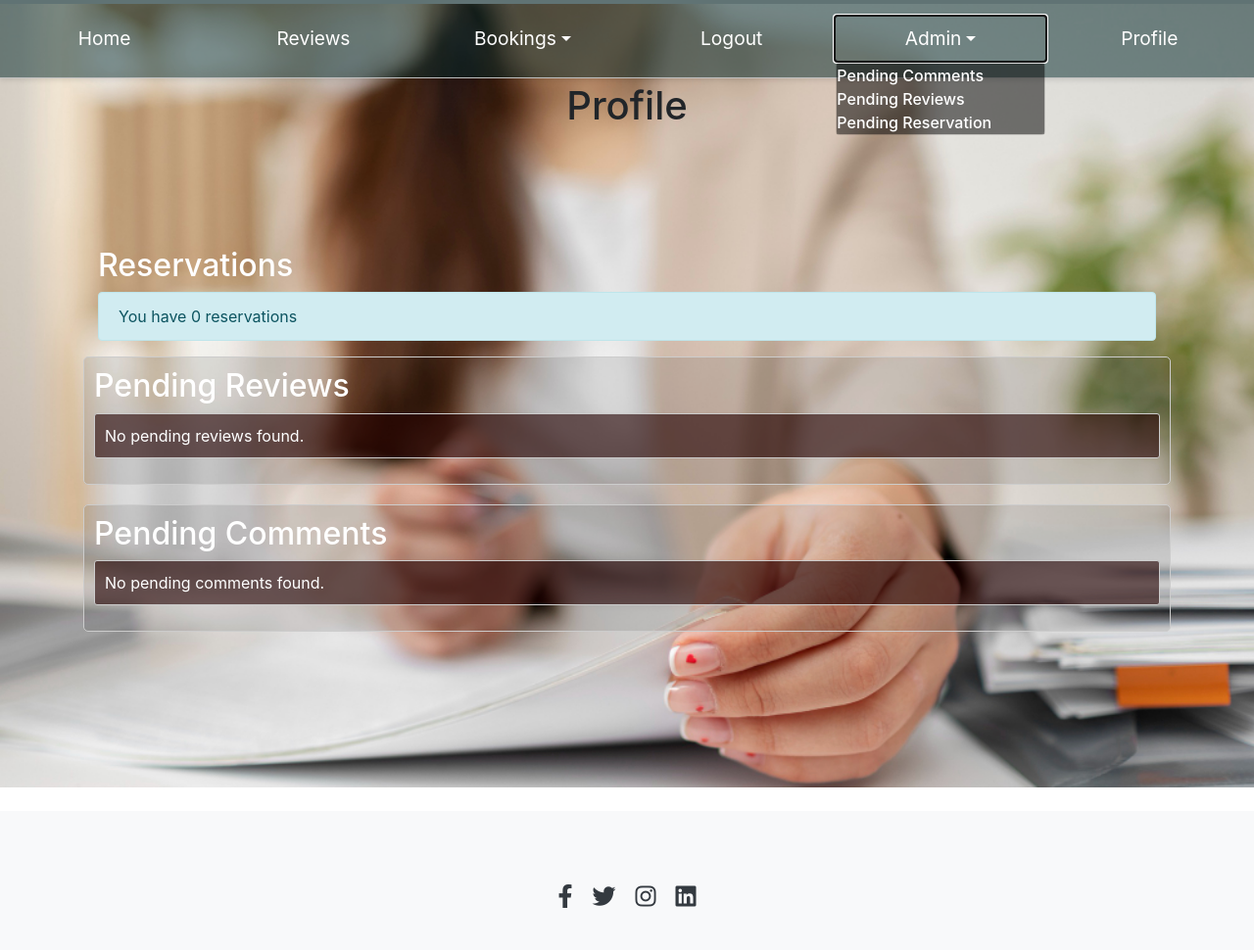
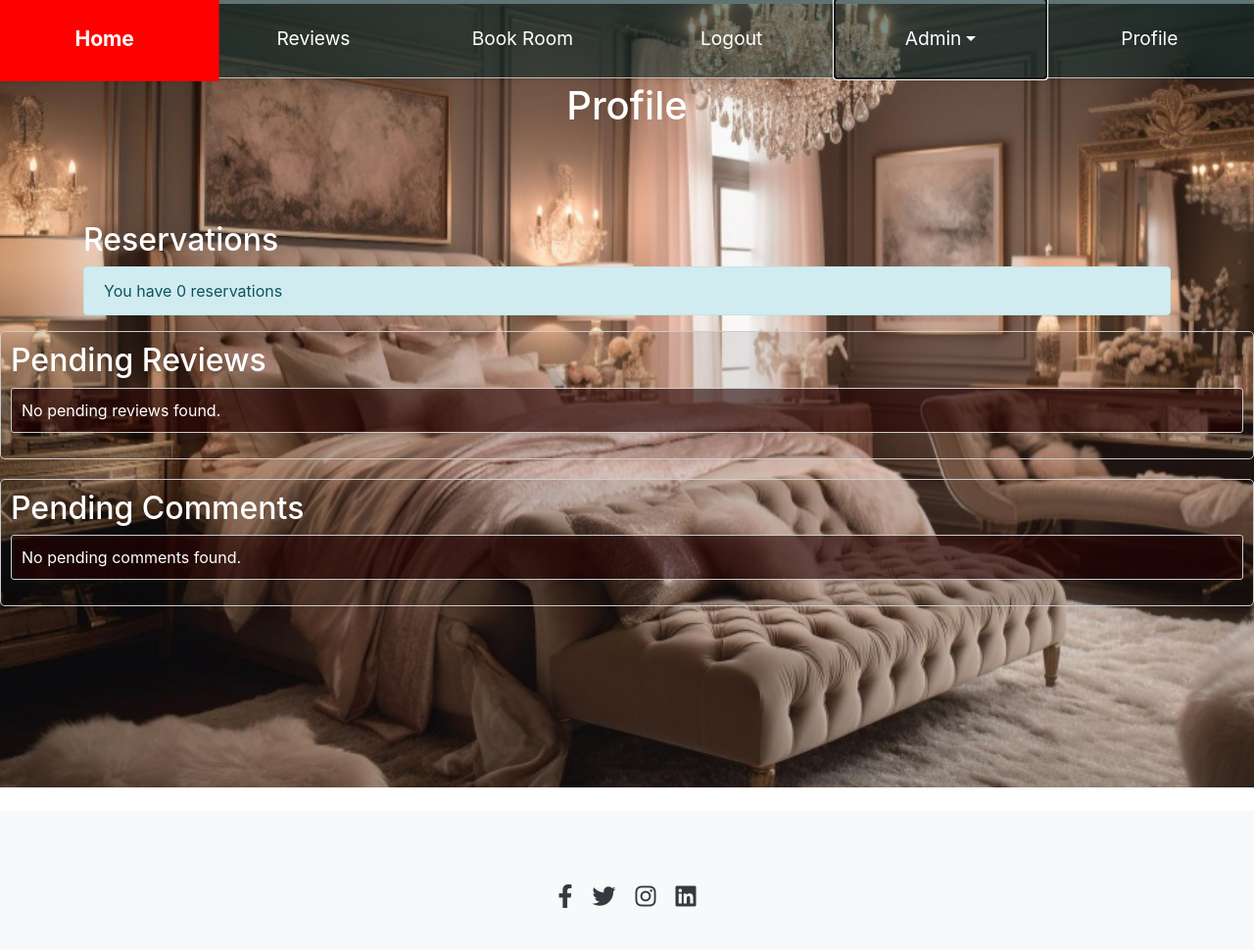
Before and after one commit to nlekkerman/hotel-wantit, a Django app: page /notifications/ in a window 1280 px wide, after a click on "Admin". Shown: the whole page at 98% size. Run offline with Django 4.2, Linux system fonts and the light colour scheme; the visitor is signed in with stand-in values (Sample User, id 1); data that the repository does not hold is empty; some libraries are stand-ins or nearby versions.

Commit message:
Styled navba, and profile.

```diff
--- a/static/css/style.css
+++ b/static/css/style.css
@@ -1,4 +1,7 @@
-/*<a href="https://www.freepik.com/free-photo/young-adult-organizing-documents_26298132.htm#fromView=search&page=1&position=9&uuid=111ae784-2a8f-4e14-981d-9371d9795993">Image by freepik</a>*/
+/*
+<a href="https://www.freepik.com/search">Icon by Iconic Panda</a>
+<a href="https://www.freepik.com/search#uuid=c47bf124-ad03-405f-9847-1217d7d8091e">Icon by graphicmall</a>
+<a href="https://www.freepik.com/free-photo/young-adult-organizing-documents_26298132.htm#fromView=search&page=1&position=9&uuid=111ae784-2a8f-4e14-981d-9371d9795993">Image by freepik</a>*/
 
 /* GENERAL STYLES*/
 
@@ -38,7 +41,7 @@
     background-color: rgba(1, 38, 41, 0.5);
     animation: slideInFromLeft 1.5s ease-in-out;
     border-bottom: 1px solid silver;
-    height: 80px;
+    height: 40px;
     text-align: center;
 }
 
@@ -46,7 +49,7 @@
     width: 100% !important;
     position: absolute;
     right: 0;
-    margin: 15px 0px;
+    margin: 20px 0px;
 }
 
 
@@ -75,6 +78,9 @@
     height: 100% !important;
 }
 
+.avbar.toggler-active .nav-item {
+    background-color: rgba(0, 0, 0, 0.5);
+}
 
 .avbar .nav-item {
 
@@ -89,8 +95,7 @@
 }
 
 .avbar .nav-link {
-    background-color: rgba(0, 0, 0, 0.8) !important;
-
+    height: 100%;
     color: rgb(255, 255, 255);
     display: flex;
     width: 100%;
@@ -98,8 +103,8 @@
     text-align: end;
     padding-right: 20px;
     text-decoration: none;
+    background-color: transparent !important;
     transition: background-color 0.3s, color 0.3s;
-    /* Smooth transition for hover effect */
 
 }
 
@@ -113,26 +118,21 @@
     animation: zoomIn 1.8s ease-in;
 }
 
+.positioning-class {
+    margin-bottom: 10px;
+}
+
 .nav-link i {
     margin-right: 8px;
     transition: background-color 0.3s, color 0.3s;
 }
 
-/* Hover effect for nav links */
-.nav-link:hover {
-    background-color: silver;
-    color: black;
-}
-
-
-.nav-link:hover i {
-    color: black;
-
-}
+
 
 .navbar-toggler {
     right: 10px;
     position: absolute;
+    padding-bottom: 5px;
 }
 
 .navbar-toggler-icon {
@@ -179,18 +179,66 @@
 
 .dropdown-menu {
     width: 100%;
+    display: flex;
+    flex-direction: row;
     background-color: rgba(0, 0, 0, 0.3);
     padding: 0 !important;
-
-}
-
-.dropdown-item {
-    background-color: rgba(0, 0, 0, 0.3);
-    margin: 0 !important;
+    margin-top: 10px;
+
+}
+
+/* Dropdown menu styling */
+.avbar .dropdown-menu {
+    display: none;
+    position: absolute;
+    background-color: rgba(0, 0, 0, 0.7);
+    /* Background color */
+    box-shadow: 0px 8px 16px rgba(0, 0, 0, 0.1);
+    /* Box shadow */
+    z-index: 1;
+    /* Ensure it appears above other elements */
+
+}
+
+.avbar .dropdown-item {
+    color: white;
+    border-radius: 0 !important;
     font-weight: 500;
-    color: rgb(255, 255, 255) !important;
-    height: 100%;
-    padding: 0 !important;
+    padding: 10px;
+    /* Padding */
+    text-decoration: none;
+    /* Remove underline */
+    display: block;
+    border-radius: 0 !important;
+}
+
+.avbar .dropdown-item:hover {
+    background-color: #f8f9fa;
+    /* Background color on hover */
+    color: #ff6600;
+    /* Text color on hover */
+}
+
+.avbar .dropdown-item img.dropdown-icon {
+    width: 50px;
+    /* Adjust icon size */
+    height: 50px;
+    margin-right: 10px;
+    /* Space between icon and text */
+}
+
+.avbar .nav-item.dropdown:hover .dropdown-menu {
+    display: block;
+}
+
+.dropdown-item-container {
+    display: flex;
+    flex-direction: row;
+}
+
+.dropdown-item-custom-style {
+    display: flex;
+    flex-direction: column;
 }
 
 /*CHAT*/
@@ -426,8 +474,7 @@ label {
 /*LOGO STYLES*/
 
 .logo-container {
-    top: 50px;
-
+    top: 70px;
     text-align: center;
     padding: 20px 10px 0px 10px;
     background-color: rgba(0, 0, 0, 0.3);
@@ -442,13 +489,16 @@ label {
     border-bottom-left-radius: 25px;
 }
 
-#confirmationModal {
-    width: 50%;
-}
+.logo-container p {
+    font-size: 0.7rem;
+}
+
+
 
 #logo {
-    width: 60px;
+    width: 40px;
     border-radius: 50%;
+
     border: 3px solid silver;
 }
 
@@ -701,6 +751,14 @@ label {
     -webkit-line-clamp: 3;
     /* Number of lines to show */
     -webkit-box-orient: vertical;
+    overflow: hidden;
+    text-overflow: ellipsis;
+}
+
+.review-text-profile {
+    display: block;
+    width: 100%;
+    white-space: nowrap;
     overflow: hidden;
     text-overflow: ellipsis;
 }
@@ -912,15 +970,23 @@ label {
     animation: zoomIn 1.2s ease-in;
     min-height: 100vh !important;
     width: 100% !important;
-    background-image: url("../images/reviews-background.jpg");
+    background-image: url("../images/room7.jpg");
     background-size: cover;
     background-position: center;
     background-repeat: no-repeat;
 }
 
+.card-body:hover {
+    transform: scale(1.02);
+    /* Scale up slightly on hover */
+    /* Additional styles for hover state */
+}
+
 .notification-title {
     text-align: center;
     padding-top: 80px;
+    color: white;
+    font-weight: 500;
 }
 
 .notification-section {
@@ -1587,12 +1653,14 @@ label {
     max-width: 800px;
     /* Custom width for modal dialog */
 }
-.reservation-message-card{
+
+.reservation-message-card {
     display: flex;
     width: 100% !important;
     margin-top: 150px !important;
 
 }
+
 .modal-content {
     background-color: rgba(0, 0, 0, 0.5);
     color: white;
@@ -1601,7 +1669,8 @@ label {
     top: 50%;
     box-shadow: 0 0 10px rgba(0, 0, 0, 0.3);
 }
-#cancelReservationForm{
+
+#cancelReservationForm {
     align-self: center;
 }
 
@@ -1955,7 +2024,6 @@ label {
 
     .avbar .nav-link {
 
-
         justify-content: center;
         text-align: center;
         align-items: center;
@@ -1972,6 +2040,8 @@ label {
         list-style: none;
         margin: 0;
         padding: 0;
+        top: 0 !important;
+        bottom: 0 !important;
 
     }
 
@@ -2007,4 +2077,30 @@ label {
         width: 50%;
     }
 
-}
+    .nav-container {
+
+        height: 80px;
+
+    }
+
+
+    .avbar .nav-link {
+        transition: background-color 0.5s ease, color 0.5s ease, transform 0.7s ease, opacity 0.5s ease;
+    }
+
+    .avbar .nav-link:hover {
+        background-color: rgba(255, 0, 0, 1) !important;
+        /* Red background */
+        font-weight: 700;
+        color: #fff;
+        transform: scale(1.1);
+        opacity: 1;
+        /* Ensure full opacity on hover */
+    }
+
+    #confirmationModal {
+        width: 50%;
+    }
+
+
+}
--- a/static/js/script.js
+++ b/static/js/script.js
@@ -3,7 +3,19 @@ const slides = document.querySelectorAll('.slide');
 const totalSlides = slides.length;
 
 
+document.addEventListener('DOMContentLoaded', (event) => {
+    const toggler = document.querySelector('.navbar-toggler');
+    const navbar = document.querySelector('.avbar');
+    const navbarCollapse = document.querySelector('#navbarNav');
 
+    toggler.addEventListener('click', () => {
+        if (!navbarCollapse.classList.contains('show')) {
+            navbar.classList.add('toggler-active');
+        } else {
+            navbar.classList.remove('toggler-active');
+        }
+    });
+});
 
 function moveSlide(direction) {
     console.log("asnckjanckjas")
--- a/templates/base.html
+++ b/templates/base.html
@@ -36,22 +36,18 @@
                     <div class="collapse navbar-collapse" id="navbarNav">
                         <ul class="navbar-nav positioning-class">
                             <li class="nav-item">
-                                <a class="nav-link {% if request.path == home_url %}active"
-                                    aria-current="page{% endif %}" href="{% url 'home' %}">Home</a>
+                                <a class="nav-link {% if request.path == home_url %}active{% endif %}"
+                                    href="{% url 'home' %}">Home</a>
                             </li>
                             <li class="nav-item">
-                                <a class="nav-link {% if request.path == review_list_url %}active"
-                                    aria-current="page{% endif %}" href="{% url 'review-list' %}">Reviews</a>
+                                <a class="nav-link {% if request.path == review_list_url %}active{% endif %}"
+                                    href="{% url 'review-list' %}">Reviews</a>
                             </li>
-                            <li class="nav-item dropdown">
-                                <a class="nav-link dropdown-toggle" href="#" id="bookingsDropdown" role="button"
-                                    data-toggle="dropdown" aria-haspopup="true" aria-expanded="false"> Bookings    </a>
-                                <div class="dropdown-menu" aria-labelledby="bookingsDropdown">
-                                    <a class="dropdown-item" href="#">Book Restaurant</a>
-                                    <a class="dropdown-item" href="{% url 'book_room' %}">Book Room</a>
-                                </div>
+                            <li class="nav-item">
+
+                                    <a class="nav-link {% if request.path == book_room_url %}active{% endif %}" href="{% url 'book_room' %}">Book Room</a>
+
                             </li>
-
                             {% if user.is_authenticated %}
                             <li class="nav-item">
                                 <a class="nav-link {% if request.path == logout_url %}active{% endif %}"
@@ -67,35 +63,43 @@
                                     aria-current="page" href="{% url 'account_login' %}">Login</a>
                             </li>
                             {% endif %}
-
                             {% if user.is_authenticated and user.is_staff %}
                             <li class="nav-item dropdown">
                                 <a class="nav-link dropdown-toggle" href="#" id="navbarDropdown" role="button"
-                                    data-toggle="dropdown" aria-haspopup="true" aria-expanded="false">Admin </a>
-
-
+                                   data-toggle="dropdown" aria-haspopup="true" aria-expanded="false">Admin</a>
                                 <div class="dropdown-menu" aria-labelledby="navbarDropdown">
-                                    <a class="dropdown-item" href="{% url 'comment-approval-list' %}">Pending
-                                        Comments</a>
-                                    <a class="dropdown-item" href="{% url 'review-approval-list' %}">Pending Reviews</a>
-
-                                    <a class="dropdown-item" href="{% url 'reservation-approval-list' %}">Pending Reservation</a>
+                                    <div class="row">
+                                        <div class="col">
+                                            <a class="dropdown-item" href="{% url 'comment-approval-list' %}">
+                                                <img src="{% static 'images/icons/comment-icon.png' %}" alt="Comments" class="dropdown-icon"> Comments
+                                            </a>
+                                        </div>
+                                        <div class="col">
+                                            <a class="dropdown-item" href="{% url 'review-approval-list' %}">
+                                                <img src="{% static 'images/icons/review-icon.png' %}" alt="Reviews" class="dropdown-icon"> Reviews
+                                            </a>
+                                        </div>
+                                        <div class="col">
+                                            <a class="dropdown-item" href="{% url 'reservation-approval-list' %}">
+                                                <img src="{% static 'images/icons/reservation-icon.png' %}" alt="Reservation" class="dropdown-icon"> Reservations
+                                            </a>
+                                        </div>
+                                    </div>
                                 </div>
                             </li>
-                            {% endif %}
 
+                        {% endif %}
                             {% if user.is_authenticated %}
                             <li class="nav-item">
                                 <a class="nav-link" href="{% url 'user-notifications' %}">Profile</a>
                             </li>
-
                             {% endif %}
-
                         </ul>
                     </div>
                 </nav>
             </div>
         </div>
+
         <div class="floating-chat-container">
             <div class="floating-chat" id="chatButton">
                 <i class="fas fa-comments"></i> Chat
--- a/templates/notifications.html
+++ b/templates/notifications.html
@@ -10,7 +10,7 @@
 <div class="notifications-container">
     <h1 class="notification-title">Profile</h1>
 
-    <div class="container">
+    <div class="container-profile">
         <div class="container mt-4">
             <h2 class="titles-position-style">Reservations</h2>
             <div class="row ">
@@ -21,6 +21,7 @@
                     <a href="{% url 'reservation_detail' reservation.id %}" class="h-100 text-decoration-none">
                         <div class="card-body">
                             <ul class="pending-item list-unstyled">
+                                <li class="cancel-reservation-title"><strong>Room:</strong> {{ reservation.id }}</li>
                                 <li><strong>Name:</strong> {{ reservation.name }}</li>
                                 <li><strong>Check-in Date:</strong> {{ reservation.checkin_date }}</li>
                                 <li><strong>Check-out Date:</strong> {{ reservation.checkout_date }}</li>
@@ -43,7 +44,7 @@
         <ul class="notification-list">
             {% for review in user_pending_reviews %}
             <li>
-                <a href="#" onclick="openModal('modal_review_{{ review.id }}')">{{ review.review }}</a>
+                <a href="#" onclick="openModal('modal_review_{{ review.id }}')" class="review-text-profile">{{ review.review }}</a>
             </li>
             {% empty %}
             <li>No pending reviews found.</li>
```
Also changed, not shown: static/images/icons/comment-icon.png (added), static/images/icons/reservation-icon.png (added), static/images/icons/review-icon.png (added), 2 other files.
